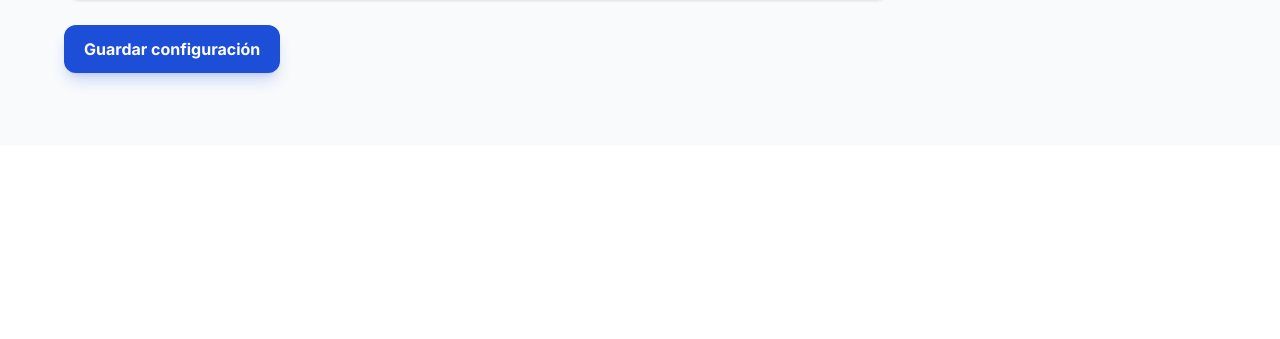
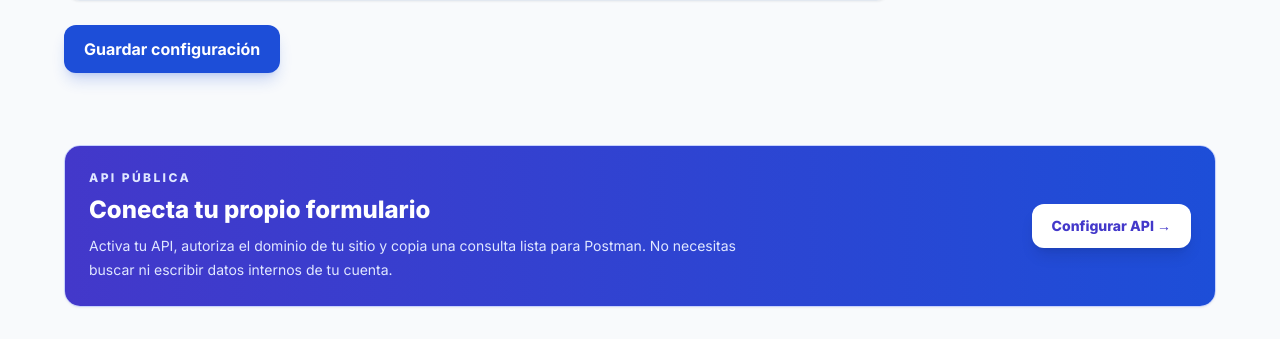
Before and after one commit to Maty-09/App-Agenda, a FastAPI app: template templates/admin_business_config.html in a window 1280 px wide. Shown: the part 1089-1428 px from the top of the page. Before the commit the page ends 1178 px from the top, so only its background shows below. Run offline with FastAPI, Linux system fonts and the light colour scheme; the template is opened without the code that fills it, so the values that code supplies are empty; some libraries are stand-ins or nearby versions.

Commit message:
feat: surface public API in business settings

```diff
--- a/templates/admin_business_config.html
+++ b/templates/admin_business_config.html
@@ -23,4 +23,5 @@
 function copiarTexto(valor, boton) { navigator.clipboard.writeText(valor).catch(() => {}); const anterior=boton.textContent; boton.textContent='¡Enlace copiado!'; setTimeout(()=>boton.textContent=anterior,1800); }
 function copiarCodigo(boton) { const codigo=document.getElementById('codigo-integracion'); codigo.select(); navigator.clipboard.writeText(codigo.value).catch(()=>document.execCommand('copy')); const anterior=boton.textContent; boton.textContent='¡Código copiado!'; setTimeout(()=>boton.textContent=anterior,1800); }
 </script>
+<section id="api-publica" class="mx-auto mt-8 max-w-6xl overflow-hidden rounded-2xl border border-indigo-200 bg-white shadow-sm"><div class="grid gap-6 bg-gradient-to-r from-indigo-700 to-blue-700 p-6 text-white md:grid-cols-[1fr_auto] md:items-center"><div><p class="text-xs font-extrabold tracking-[.2em] text-indigo-100">API PÚBLICA</p><h2 class="mt-2 text-2xl font-extrabold">Conecta tu propio formulario</h2><p class="mt-2 max-w-2xl text-sm leading-6 text-indigo-100">Activa tu API, autoriza el dominio de tu sitio y copia una consulta lista para Postman. No necesitas buscar ni escribir datos internos de tu cuenta.</p></div><a href="/admin/api-publica" class="inline-flex justify-center rounded-xl bg-white px-5 py-3 text-sm font-extrabold text-indigo-700 shadow-lg transition hover:bg-indigo-50">Configurar API →</a></div></section>
 {% endblock %}
```
